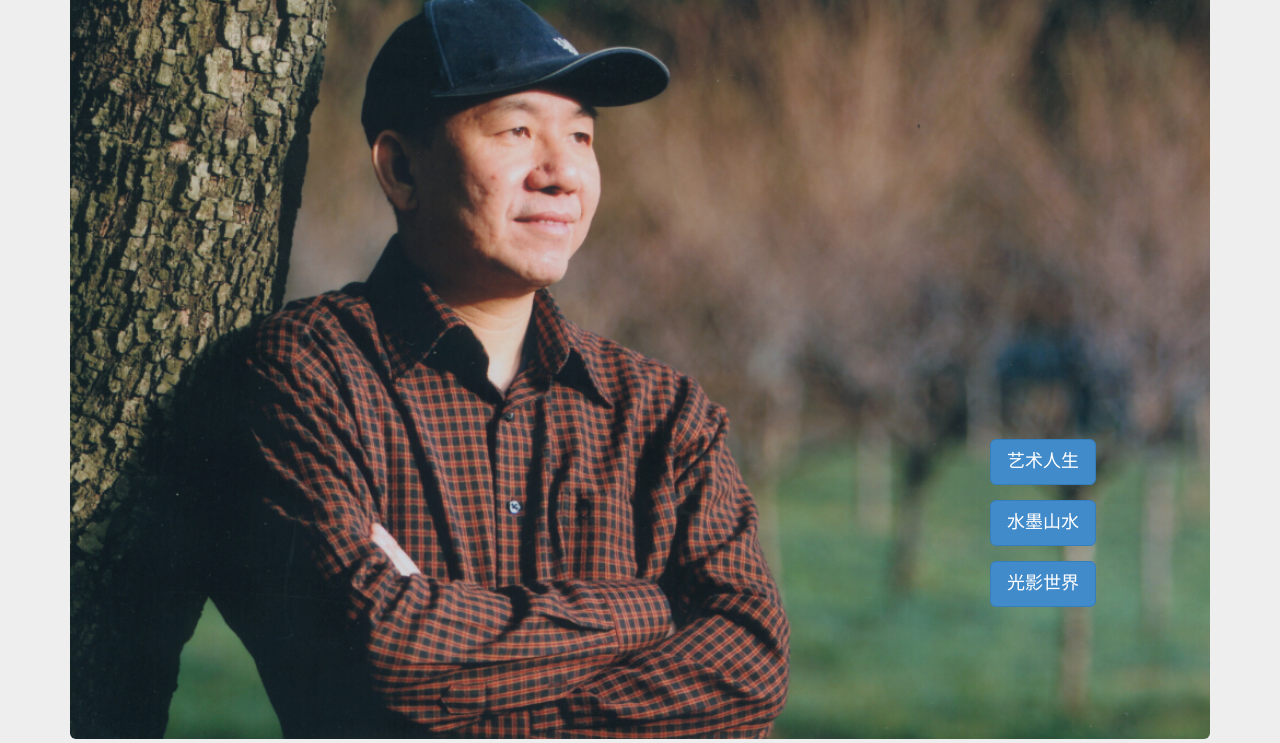
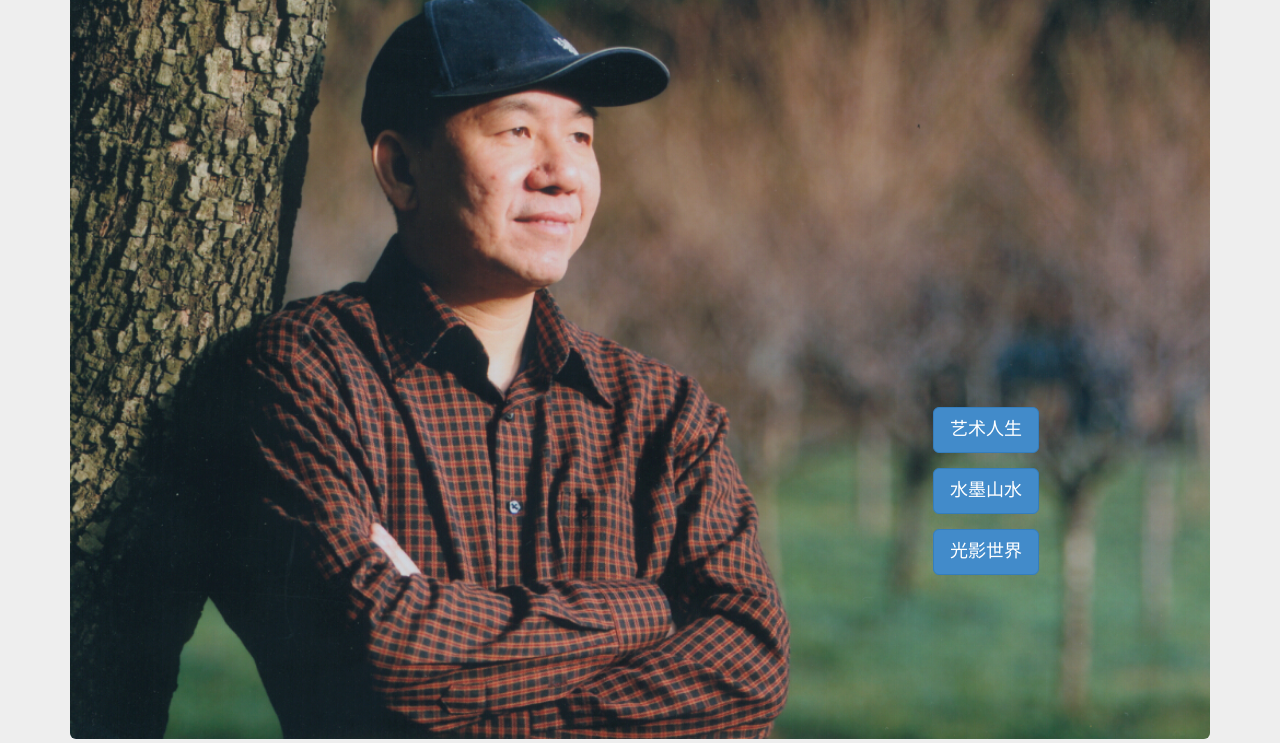
Before and after one commit to RayRen81/ngart, a plain HTML site: page index.html in a window 1280 px wide. Shown: the part 57-800 px from the top of the page. Drawn offline with Linux system fonts and the light colour scheme.

Commit message:
change layout

```diff
--- a/index.html
+++ b/index.html
@@ -66,13 +66,15 @@
 
 	<div class="jumbotron">
       <div class="container">
-        <img src="gallery/artist/02.jpg" class="img-rounded" style="width:100%">
-        <div style="position:relative; bottom: 300px; right: 10%; float:right">
-        <p><a class="btn btn-primary btn-lg" role="button">艺术人生</a></p>
-		<p><a class="btn btn-primary btn-lg" role="button">水墨山水</a></p>
-		<p><a class="btn btn-primary btn-lg" role="button">光影世界</a></p>
-		</div>
-      </div>
+		<div style="position:relative">
+			<div style="position:absolute; z-index:2; right: 15%; bottom: 20%">
+				<p><a class="btn btn-primary btn-lg" role="button">艺术人生</a></p>
+				<p><a class="btn btn-primary btn-lg" role="button">水墨山水</a></p>
+				<p><a class="btn btn-primary btn-lg" role="button">光影世界</a></p>
+			</div>
+			<img src="gallery/artist/02.jpg" class="img-rounded" style="position:relative; width:100%; z-index:1">
+		<div>
+        </div>
     </div>
 
 
```
